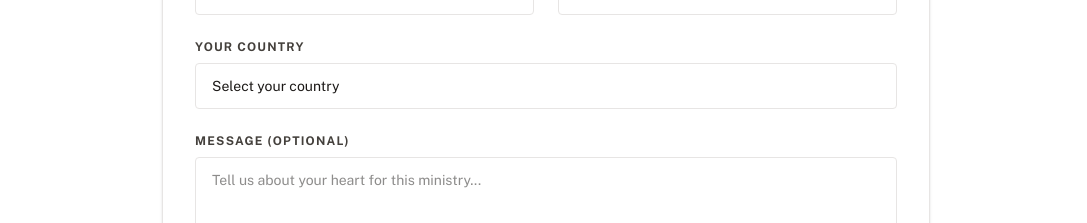
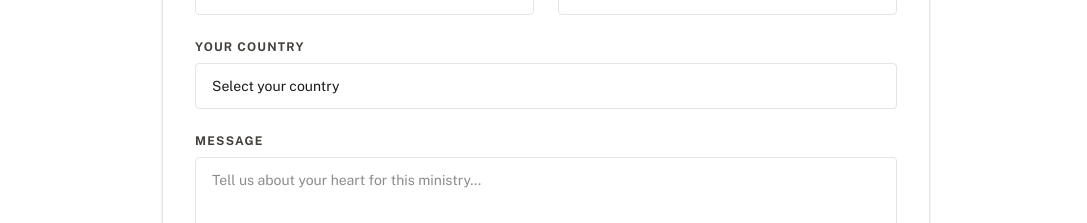
Before and after one commit to mayormankind/wordbiblicalministries, a Next.js app: page /give in a window 1280 px wide. Shown: the part 1740-1963 px from the top of the page, without its empty margins (94-1181 px from the left). Built offline with nearby package versions, Linux system fonts and the light colour scheme.

Commit message:
Remove 'Optional' from Message label

```diff
--- a/src/views/Give.tsx
+++ b/src/views/Give.tsx
@@ -260,7 +260,7 @@ export default function Give() {
                 </div>
                 <div className="space-y-2 md:col-span-2">
                   <label className="block text-xs uppercase tracking-widest font-bold text-on-surface-variant">
-                    Message (Optional)
+                    Message
                   </label>
                   <textarea
                     rows={4}
```
